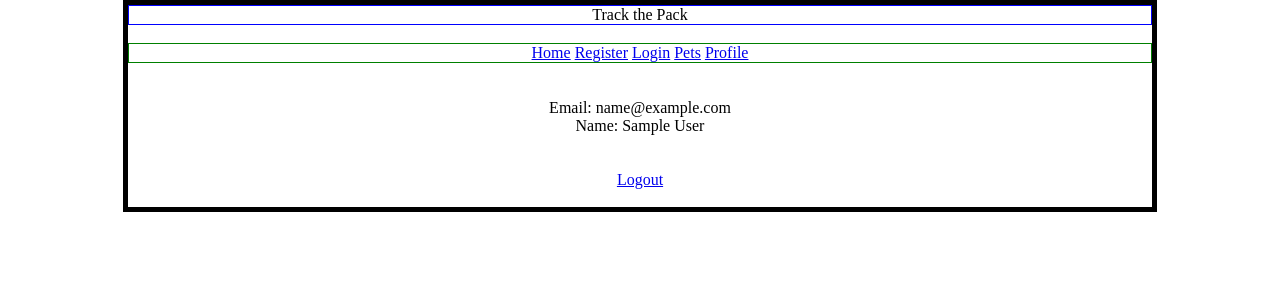
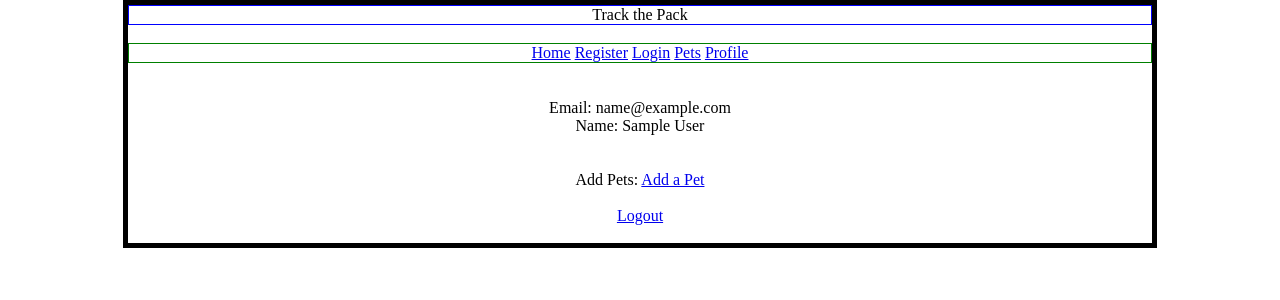
Before and after one commit to nnandersonn/devmountain_capstone, a Flask app: page /profile in a window 1280 px wide. Shown: the top 300 px of the page. Run offline with Flask 2, Linux system fonts and the light colour scheme; the visitor is signed in with stand-in values (Sample User, id 1); data comes from the database, SQL or seed files in the repository.

Commit message:
Adding and editing pet info implimented

```diff
--- a/server.py
+++ b/server.py
@@ -1,6 +1,6 @@
 from sqlite3 import connect
 from flask import Flask, render_template, redirect, request, flash, session
-from wtforms import Form, BooleanField, StringField, PasswordField, SubmitField, validators, IntegerField
+from wtforms import Form, BooleanField, StringField, DateField, PasswordField, SubmitField, validators, IntegerField
 from wtforms.validators import InputRequired, Email
 from flask_wtf import FlaskForm
 from flask_login import LoginManager, login_required, login_user, logout_user, current_user
@@ -78,11 +78,56 @@ def profile():
 
     return render_template('profile.html')
 
+@app.route('/add_pet', methods=["GET"])
+def add_pet():
+    form = PetRegistrationForm()
+    return render_template('add_pet.html', form=form)
+
+@app.route('/add_pet', methods=["POST"])
+def create_pet():
+    pet_name = request.form['name']
+    breed = request.form['breed']
+    birthday = request.form['birthday']
+    pet = Pet(pet_name = pet_name, user_id = current_user.user_id, breed = breed, birthday = birthday)
+    db.session.add(pet)
+    db.session.commit()
+    flash(f"Your pet {pet_name} has been added to your account!")
+    return render_template('homepage.html')
+
+
 @app.route('/logout')
 def logout():
     logout_user()
     flash("You have been logged out")
     return render_template('homepage.html')
+
+@app.route('/pets')
+def display_pets():
+    return render_template('pets.html')
+
+@app.route('/edit_pet/<pet_id>', methods=["GET"])
+def edit_pet(pet_id):
+    pet = Pet.query.filter_by(pet_id = pet_id).first()
+    form = PetEditForm()
+    form.name.data = pet.pet_name
+    form.breed.data = pet.breed
+    form.birthday.data = pet.birthday
+
+    return render_template('edit_pet.html', pet=pet, form=form)
+
+@app.route('/edit_pet/<pet_id>', methods=["POST"])
+def update_pet(pet_id):
+    pet = Pet.query.filter_by(pet_id = pet_id).first()
+    pet_name = request.form['name']
+    breed = request.form['breed']
+    birthday = request.form['birthday']
+    pet.pet_name = pet_name
+    pet.breed = breed
+    pet.birthday = birthday
+    db.session.commit()
+    flash(f"{pet_name}'s info has been successfully updated!")
+    return render_template('homepage.html')
+
 
 class RegistrationForm(FlaskForm):
     email = StringField('Email Address', [InputRequired('Please enter your email address.'), Email('This field requires a valid email address')])
@@ -96,6 +141,18 @@ class LoginForm(FlaskForm):
     password = PasswordField('Enter your password', [InputRequired('Please enter your password')])
     submit = SubmitField("Login")
 
+class PetRegistrationForm(FlaskForm):
+    name = StringField("Name", [InputRequired("Enter your pet's name")] )
+    breed = StringField("Breed", [InputRequired("Enter the breed of your pet")])
+    birthday = DateField("Birthday", [InputRequired("Enter your pet's birthday (or best guess)")])
+    submit = SubmitField("Add Pet")
+
+class PetEditForm(FlaskForm):
+    name = StringField("Name", [InputRequired("Update your pet's name")] )
+    breed = StringField("Breed", [InputRequired("Update the breed of your pet")])
+    birthday = DateField("Birthday", [InputRequired("Update your pet's birthday")])
+    submit = SubmitField("Submit Changes")
+
 if __name__ == "__main__":
     app.debug = True
     app.jinja_env.auto_reload = app.debug
--- a/templates/profile.html
+++ b/templates/profile.html
@@ -4,5 +4,9 @@
 Email: {{current_user.email}} <br>
 Name: {{current_user.first_name}} {{current_user.last_name}} <br>
 <br> <br>
+Add Pets:
+<a href="/add_pet">Add a Pet</a>
+<br><br>
+
 <a href="/logout">Logout</a>
 {% endblock %}
```
Also changed, not shown: templates/add_pet.html (added, +23 -0 lines), templates/edit_pet.html (added, +23 -0 lines), templates/pets.html (added, +8 -0 lines).
